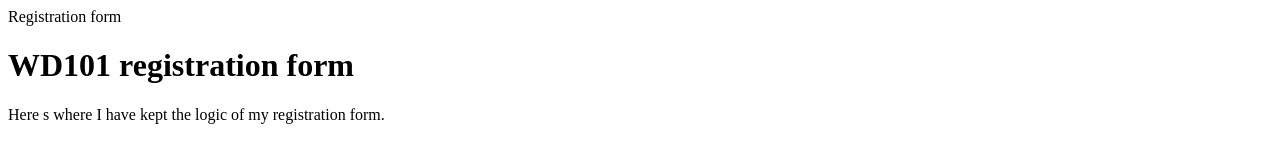
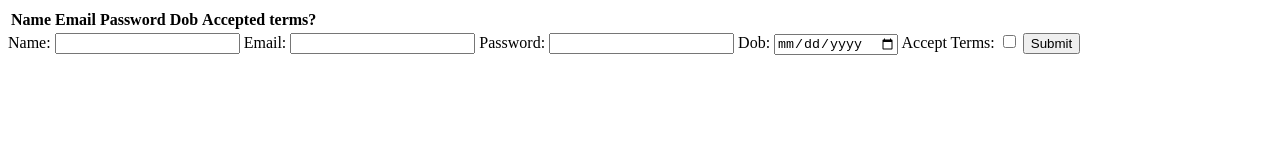
Before and after one commit to Shh-ad-oww/wd101-, a plain HTML site: page index.html in a window 1280 px wide. Drawn offline with Linux system fonts and the light colour scheme.

Commit message:
Update index.html

```diff
--- a/index.html
+++ b/index.html
@@ -1,9 +1,43 @@
-<html>
-  <head>
-    Registration form
-  </head>
-  <body>
-    <h1> WD101 registration form </h1>
-    <p> Here s where I have kept the logic of my registration form. </p>
-  </body>
+<!DOCTYPE html>
+<html lang="en">
+<head>
+  <meta charset="UTF-8">
+  <meta name="viewport" content="width=device-width, initial-scale=1.0">
+  <title>Registration Form</title>
+</head>
+<body>
+
+  <form id="registrationForm">
+    <table id="userTable">
+      <thead>
+        <tr>
+          <th>Name</th>
+          <th>Email</th>
+          <th>Password</th>
+          <th>Dob</th>
+          <th>Accepted terms?</th>
+        </tr>
+      </thead>
+      <tbody></tbody>
+    </table>
+
+    <label for="name">Name:</label>
+    <input type="text" id="name" name="name">
+
+    <label for="email">Email:</label>
+    <input type="email" id="email" name="email">
+
+    <label for="password">Password:</label>
+    <input type="password" id="password" name="password">
+
+    <label for="dob">Dob:</label>
+    <input type="date" id="dob" name="dob">
+
+    <label for="acceptedTerms">Accept Terms:</label>
+    <input type="checkbox" id="acceptedTerms" name="acceptedTerms">
+
+    <button type="submit">Submit</button>
+  </form>
+
+</body>
 </html>
```
